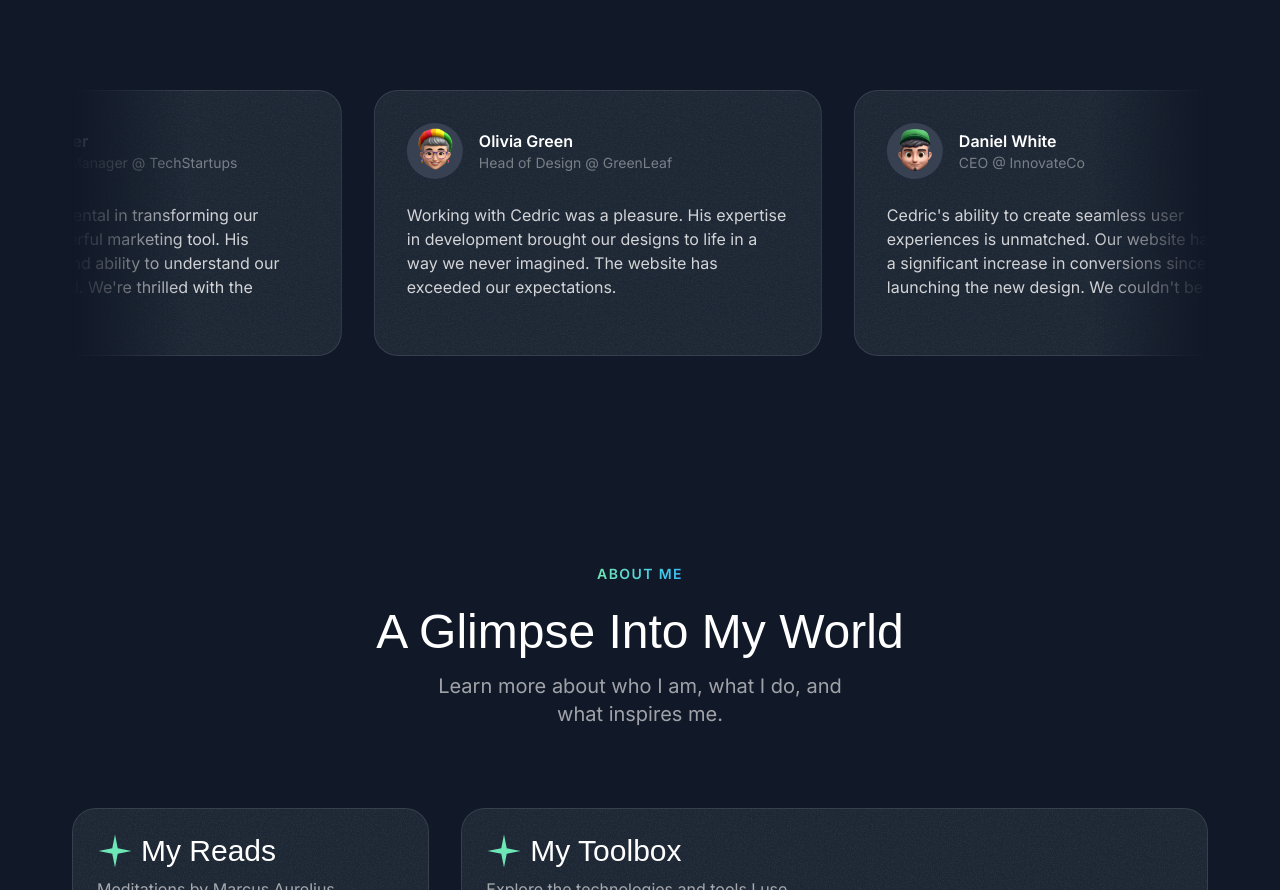
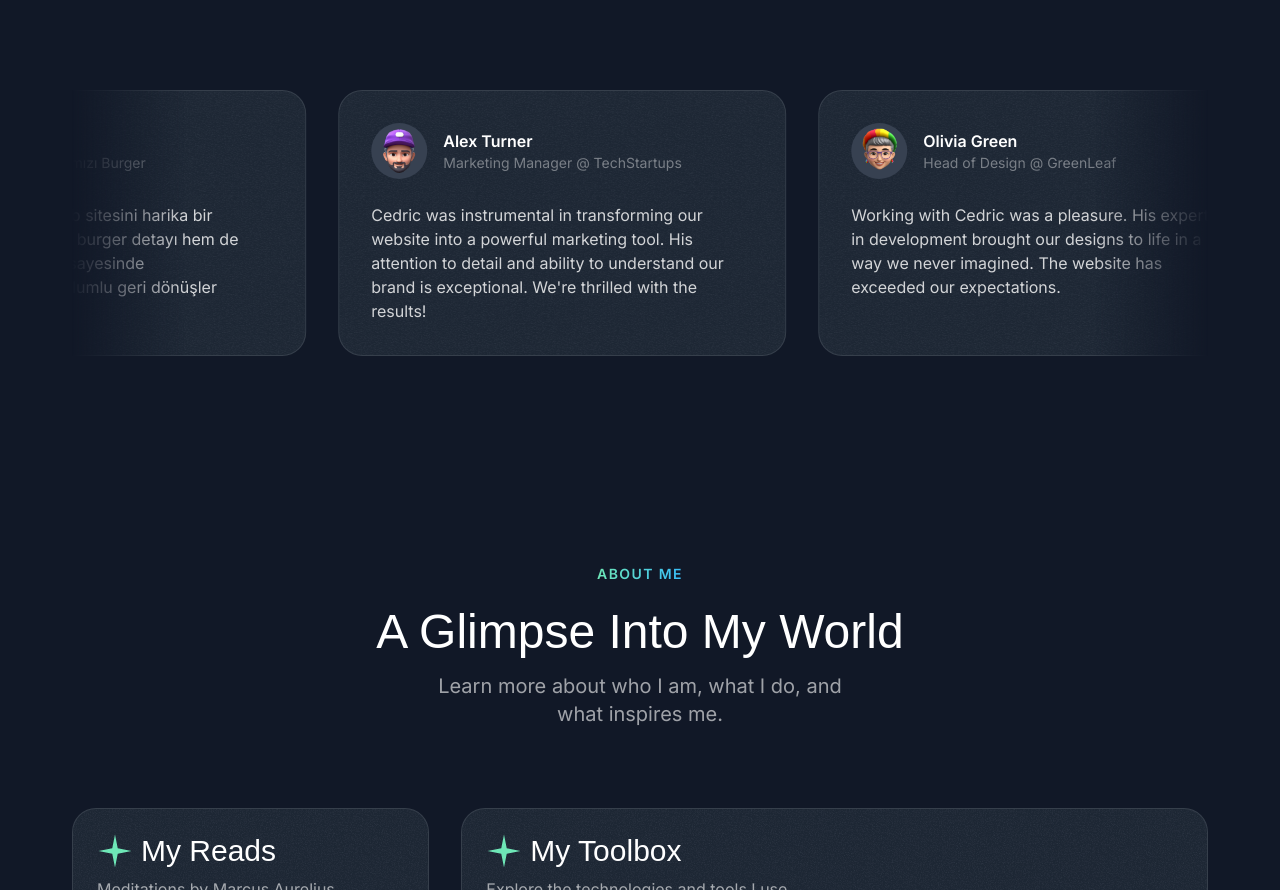
Before and after one commit to Cedric-DeSmet/Cedric-DeSmet.github.io, a Next.js app: page / in a window 1280 px wide. Shown: the part 3680-4570 px from the top of the page. Built offline with nearby package versions, Linux system fonts and the light colour scheme; a web font is replaced by a local one.

Commit message:
Add Turkish testimonial from Ali Kirmizi

```diff
--- a/src/sections/Testimonials.tsx
+++ b/src/sections/Testimonials.tsx
@@ -9,6 +9,12 @@ import { Card } from "@/components/Card";
 import { Fragment } from "react";
 
 const testimonials = [
+  {
+    name: "Ali Kırmızı",
+    position: "Kurucu @ Ali Kırmızı Burger",
+    text: "Cedric, restoranımın web sitesini harika bir seviyeye taşıdı! Hem 3D burger detayı hem de kullanıcı dostu tasarımı sayesinde müşterilerimizden çok olumlu geri dönüşler alıyoruz. Ellerine sağlık!",
+    avatar: memojiAvatar1,
+  },
   {
     name: "Alex Turner",
     position: "Marketing Manager @ TechStartups",
```
